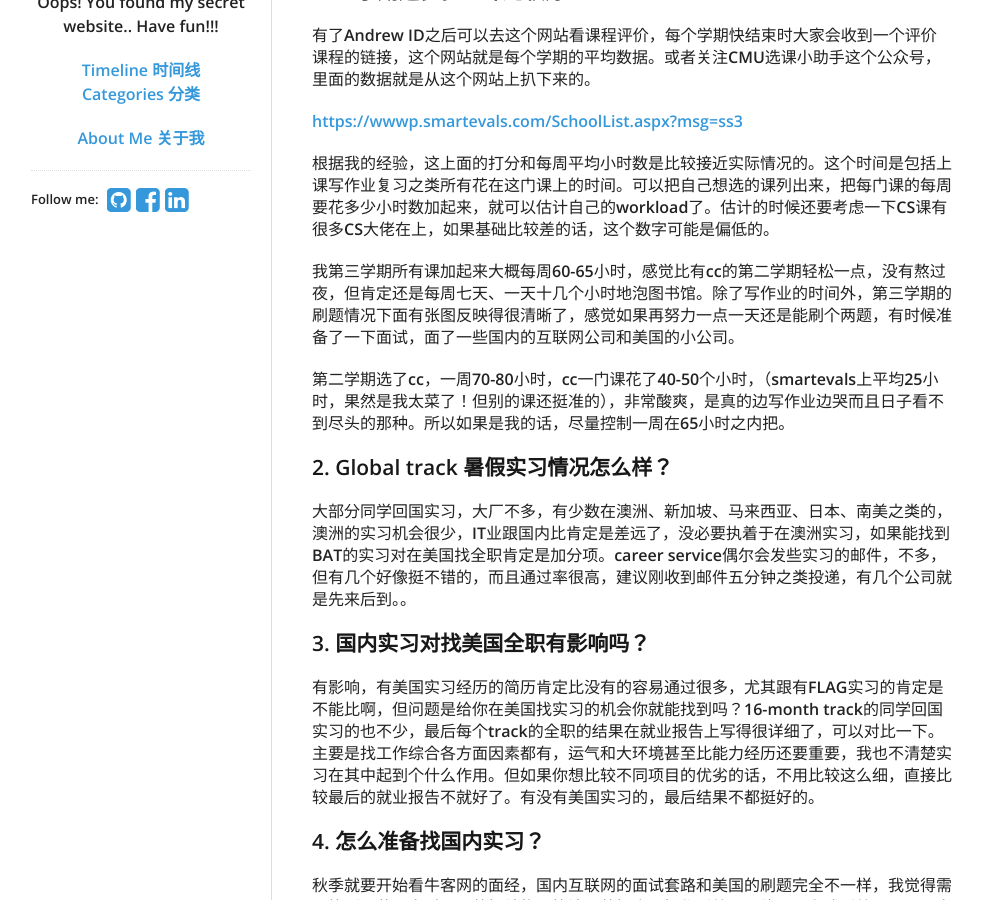
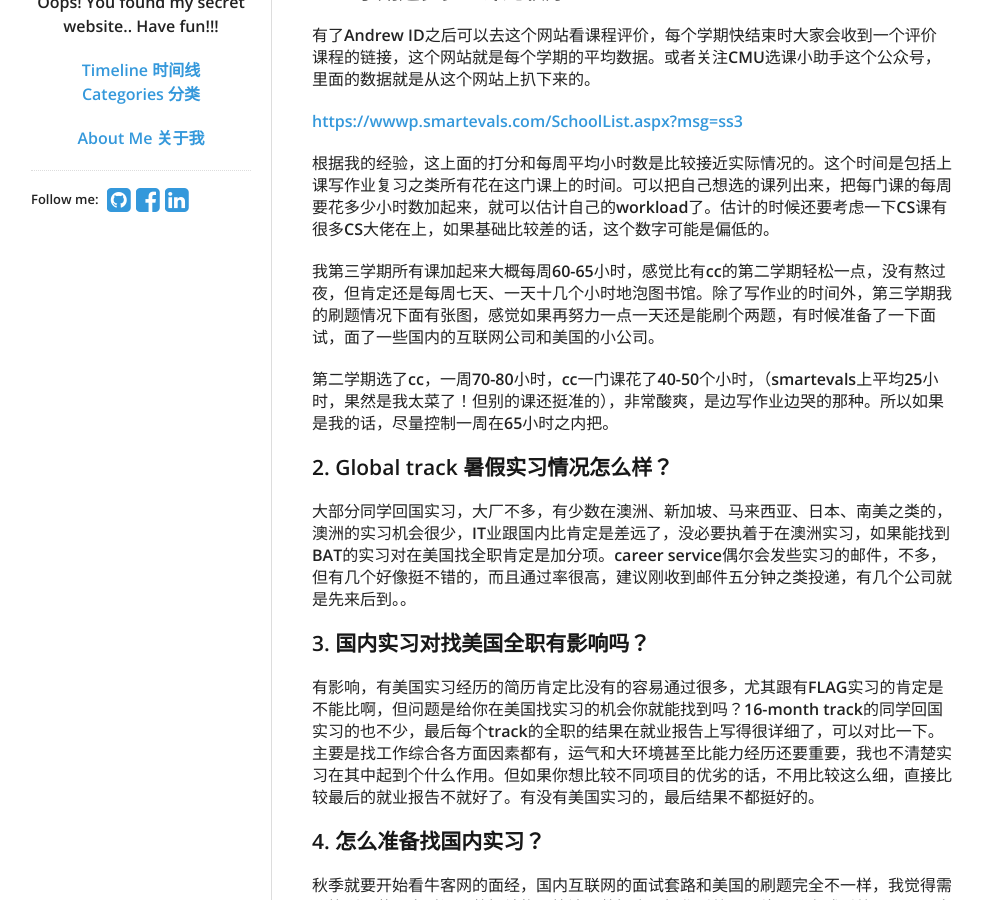
Before and after one commit to siyuboomboom/siyuboomboom.github.io, a Jekyll site: the page built from _posts/2019-04-08-faq.md, in a window 1280 px wide and 900 px high, scrolled down 345 px. Shown: the whole window, without its empty margins (139-1122 px from the left). Built offline with Jekyll 4.4.1, drawn with Linux system fonts in a browser that asks for light colours; comment, search, counter and statistics services are not loaded.

Commit message:
update post

```diff
--- a/_posts/2019-04-08-faq.md
+++ b/_posts/2019-04-08-faq.md
@@ -18,9 +18,9 @@
 
 根据我的经验，这上面的打分和每周平均小时数是比较接近实际情况的。这个时间是包括上课写作业复习之类所有花在这门课上的时间。可以把自己想选的课列出来，把每门课的每周要花多少小时数加起来，就可以估计自己的workload了。估计的时候还要考虑一下CS课有很多CS大佬在上，如果基础比较差的话，这个数字可能是偏低的。
 
-我第三学期所有课加起来大概每周60-65小时，感觉比有cc的第二学期轻松一点，没有熬过夜，但肯定还是每周七天、一天十几个小时地泡图书馆。除了写作业的时间外，第三学期的刷题情况下面有张图反映得很清晰了，感觉如果再努力一点一天还是能刷个两题，有时候准备了一下面试，面了一些国内的互联网公司和美国的小公司。
+我第三学期所有课加起来大概每周60-65小时，感觉比有cc的第二学期轻松一点，没有熬过夜，但肯定还是每周七天、一天十几个小时地泡图书馆。除了写作业的时间外，第三学期我的刷题情况下面有张图，感觉如果再努力一点一天还是能刷个两题，有时候准备了一下面试，面了一些国内的互联网公司和美国的小公司。
 
-第二学期选了cc，一周70-80小时，cc一门课花了40-50个小时，（smartevals上平均25小时，果然是我太菜了！但别的课还挺准的），非常酸爽，是真的边写作业边哭而且日子看不到尽头的那种。所以如果是我的话，尽量控制一周在65小时之内把。
+第二学期选了cc，一周70-80小时，cc一门课花了40-50个小时，（smartevals上平均25小时，果然是我太菜了！但别的课还挺准的），非常酸爽，是边写作业边哭的那种。所以如果是我的话，尽量控制一周在65小时之内把。
 
 ### 2. Global track 暑假实习情况怎么样？
 大部分同学回国实习，大厂不多，有少数在澳洲、新加坡、马来西亚、日本、南美之类的，澳洲的实习机会很少，IT业跟国内比肯定是差远了，没必要执着于在澳洲实习，如果能找到BAT的实习对在美国找全职肯定是加分项。career service偶尔会发些实习的邮件，不多，但有几个好像挺不错的，而且通过率很高，建议刚收到邮件五分钟之类投递，有几个公司就是先来后到。。
```
Also changed, not shown: 2 other files.
